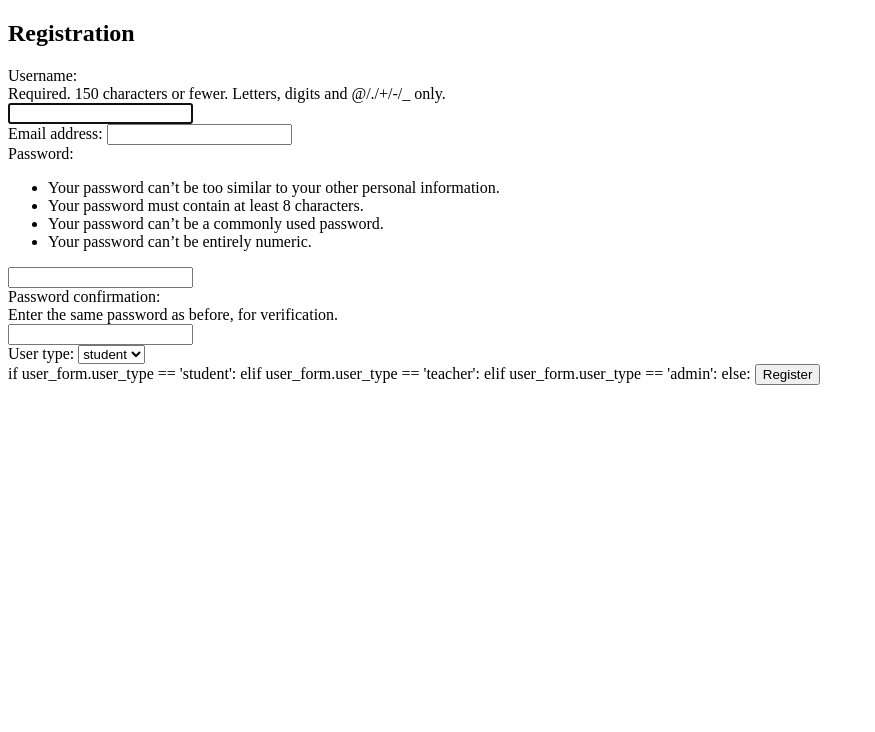
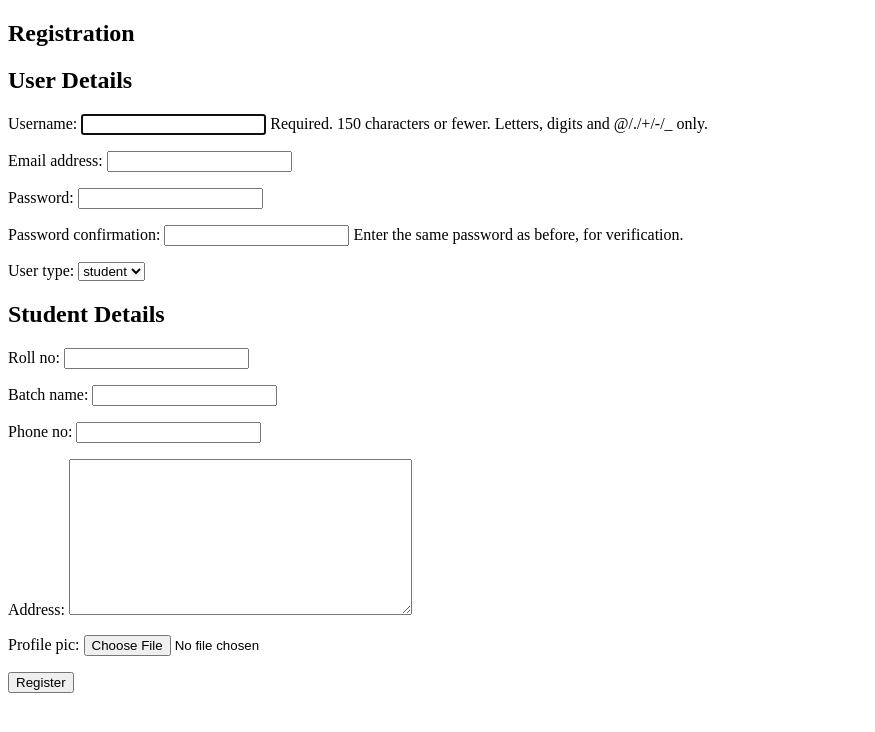
Before and after one commit to Roshan152002/ITP_STU_ATTENDANCE_SYTEM, a Django app: page /attendance/register/ in a window 1280 px wide. Shown: the top 732 px of the page, without its empty margins (0-875 px from the left). Run offline with Django 5.2, Linux system fonts and the light colour scheme.

Commit message:
model changes

```diff
--- a/ITP_STU_ATTENDANCE/urls.py
+++ b/ITP_STU_ATTENDANCE/urls.py
@@ -8,4 +8,4 @@
     path('attendance/',include('attendance.urls')),
 ]
 
-urlpatterns += static(settings.STATIC_URL, document_root=settings.STATIC_ROOT)
+urlpatterns += static(settings.MEDIA_URL, document_root=settings.MEDIA_ROOT)
--- a/attendance/forms.py
+++ b/attendance/forms.py
@@ -1,19 +1,18 @@
-from .models import User , Student , Teacher
-from django.forms import ModelForm
+from django import forms
+from .models import User, Student, Teacher
 from django.contrib.auth.forms import UserCreationForm
-
 
 class UserRegisterForm(UserCreationForm):
     class Meta:
         model = User
-        fields = ['username','email','password1','password2','user_type']
+        fields = ['username', 'email', 'password1', 'password2', 'user_type']
 
-class StudendentRegisterForm(ModelForm):
+class StudentRegisterForm(forms.ModelForm):
     class Meta:
         model = Student
-        fields = ['roll_no','batch_name','phone_no','email','address','profile_pic']
+        fields = ['roll_no', 'batch_name', 'phone_no', 'address', 'profile_pic']
 
-class TeacherRegisterForm(ModelForm):
+class TeacherRegisterForm(forms.ModelForm):
     class Meta:
         model = Teacher
-        fields = ['phone_no','email','address','department']
+        fields = ['phone_no', 'address', 'department']
--- a/attendance/models.py
+++ b/attendance/models.py
@@ -30,11 +30,11 @@
     roll_no = models.CharField(max_length=10,unique=True)
     batch_name = models.CharField(max_length=100,null=False,blank=False)
     phone_no = models.CharField(max_length=10,unique=True,null=True,blank=True)
-    email = models.EmailField(unique=True)
+    email = models.EmailField()
     address = models.TextField(null=True,blank=True)
     enrollment_date = models.DateField(auto_now_add=True)
     is_active = models.BooleanField(default=True)
-    profile_pic = models.ImageField(upload_to='profile_pics/',null=True,blank=True)
+    profile_pic = models.FileField(upload_to='profile_pics/',null=True,blank=True)
 
     class Meta:
         ordering = ['roll_no']
@@ -45,7 +45,7 @@
 class Teacher(models.Model):
     user = models.OneToOneField(User,on_delete=models.CASCADE,primary_key=True,related_name='teacher_model')
     phone_no = models.CharField(max_length=10,unique=True,null=True,blank=True)
-    email = models.EmailField(unique=True)
+    email = models.EmailField()
     address = models.TextField(null=True,blank=True)
     joining_date = models.DateField(auto_now_add=True)
     department = models.CharField(max_length=100,null=True,blank=True)
--- a/attendance/urls.py
+++ b/attendance/urls.py
@@ -3,4 +3,5 @@
 
 urlpatterns = [
     path('register/',views.register,name='register'),
+    path('dashboard/',views.dashboard,name='dashboard'),
 ]
--- a/attendance/views.py
+++ b/attendance/views.py
@@ -1,27 +1,58 @@
-from django.shortcuts import render ,redirect
-from .forms import UserRegisterForm , StudendentRegisterForm , TeacherRegisterForm
-# Create your views here.
+from django.shortcuts import render, redirect
+from .forms import UserRegisterForm, StudentRegisterForm, TeacherRegisterForm
+from .models import *
+from django.contrib.auth import authenticate, login, logout
+from django.contrib.auth.decorators import login_required
 
 def register(request):
     user_form = UserRegisterForm()
+    student_form = StudentRegisterForm()
+    teacher_form = TeacherRegisterForm()
+
     if request.method == 'POST':
         user_form = UserRegisterForm(request.POST)
+        student_form = StudentRegisterForm(request.POST, request.FILES)
+        teacher_form = TeacherRegisterForm(request.POST)
+
         if user_form.is_valid():
-            user = user_form.save(commit=False) # commit=False means that it will not save the data in the database
+            user = user_form.save(commit=False)
+            user.set_password(user_form.cleaned_data['password1'])  # i don't but without this student details are not saving
             user.save()
 
-            if user.user_type == 'student':
-                student_form = StudendentRegisterForm(request.POST,request.FILES)
-                if student_form.is_valid():
-                    student = student_form.save(commit=False)
-                    student.user = user
-                    student.save()
+            if user.user_type == 'student' and student_form.is_valid():
+                student = student_form.save(commit=False)
+                student.user = user
+                student.save()
 
-            elif user.user_type == 'teacher':
-                teacher_form = TeacherRegisterForm(request.POST)
-                if teacher_form.is_valid():
-                    teacher = teacher_form.save(commit=False)
-                    teacher.user = user
-                    teacher.save()
+            elif user.user_type == 'teacher' and teacher_form.is_valid():
+                teachers = teacher_form.save(commit=False)
+                teachers.user = user
+                teachers.save()
 
-    return render(request,'attendance/register.html',{'user_form':user_form})
+            login(request, user)
+            return redirect('dashboard')
+    return render(request, 'attendance/register.html', {
+        'user_form': user_form,
+        'student_form': student_form,
+        'teacher_form': teacher_form
+    })
+
+
+
+@login_required
+def dashboard(request):
+    user = request.user
+
+    if user.user_type == 'student':
+        context = {
+            "user_type": "student",
+        }
+
+    elif user.user_type == 'teacher':
+
+        context = {
+            "user_type": "teacher",
+
+        }
+
+    return render(request, "dashboards/student.html", context)
--- a/templates/attendance/register.html
+++ b/templates/attendance/register.html
@@ -1,28 +1,46 @@
 <!DOCTYPE html>
 <html lang="en">
   <head>
-    <meta charset="UTF-8">
-    <meta name="viewport" content="width=device-width, initial-scale=1.0">
+    <meta charset="UTF-8" />
+    <meta name="viewport" content="width=device-width, initial-scale=1.0" />
     <title>Registration</title>
   </head>
   <body>
     <section>
       <div>
         <h1>Registration</h1>
-            <form  method="POST" enctype="multipart/form-data">
+        <form method="POST" enctype="multipart/form-data">
           {% csrf_token %}
-                {{user_form}}
-                if user_form.user_type == 'student':
-                    {{student_form}}
-                elif user_form.user_type == 'teacher':
-                    {{teacher_form}}
-                elif user_form.user_type == 'admin':
-                    {{admin_form}}
-                else:
-                    {{student_form}}
+          <h2>User Details</h2>
+          {{ user_form.as_p }}
+
+          <div id="student-form" style="display: none;">
+            <h2>Student Details</h2>
+            {{ student_form.as_p }}
+          </div>
+
+          <div id="teacher-form" style="display: none;">
+            <h2>Teacher Details</h2>
+            {{ teacher_form.as_p }}
+          </div>
           <button type="submit">Register</button>
         </form>
       </div>
     </section>
+
+    <script>
+      document.addEventListener("DOMContentLoaded", function() {
+        var userTypeField = document.getElementById("id_user_type");
+
+        function toggleForms() {
+            var userType = userTypeField.value;
+            document.getElementById("student-form").style.display = (userType === "student") ? "block" : "none";
+            document.getElementById("teacher-form").style.display = (userType === "teacher") ? "block" : "none";
+        }
+
+        userTypeField.addEventListener("change", toggleForms);
+        toggleForms();
+    });
+    </script>
   </body>
 </html>
```
Also changed, not shown: ITP_STU_ATTENDANCE/settings.py (+17 -23 lines), templates/dashboards/student.html (added, +11 -0 lines), templates/dashboards/teacher.html (added, +11 -0 lines), attendance/migrations/0001_initial.py, attendance/migrations/0002_alter_student_profile_pic.py (added), attendance/migrations/0002_student.py (deleted), attendance/migrations/0003_subject_teacher_attendance_subject_teacher_exam_and_more.py (deleted), db.sqlite3, media/profile_pics/3.png (added). Lines whose indentation alone changed are shown as unchanged.
